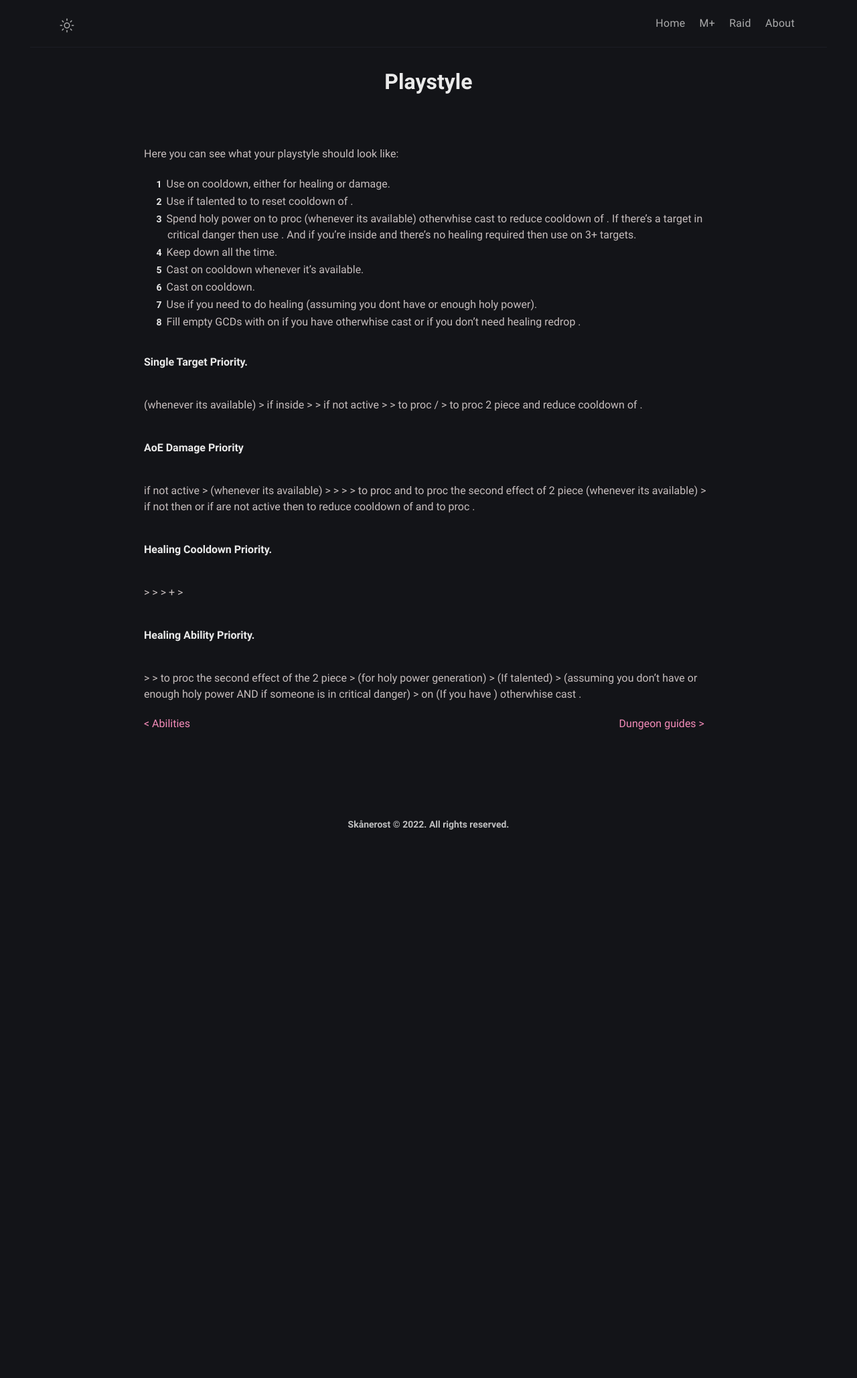
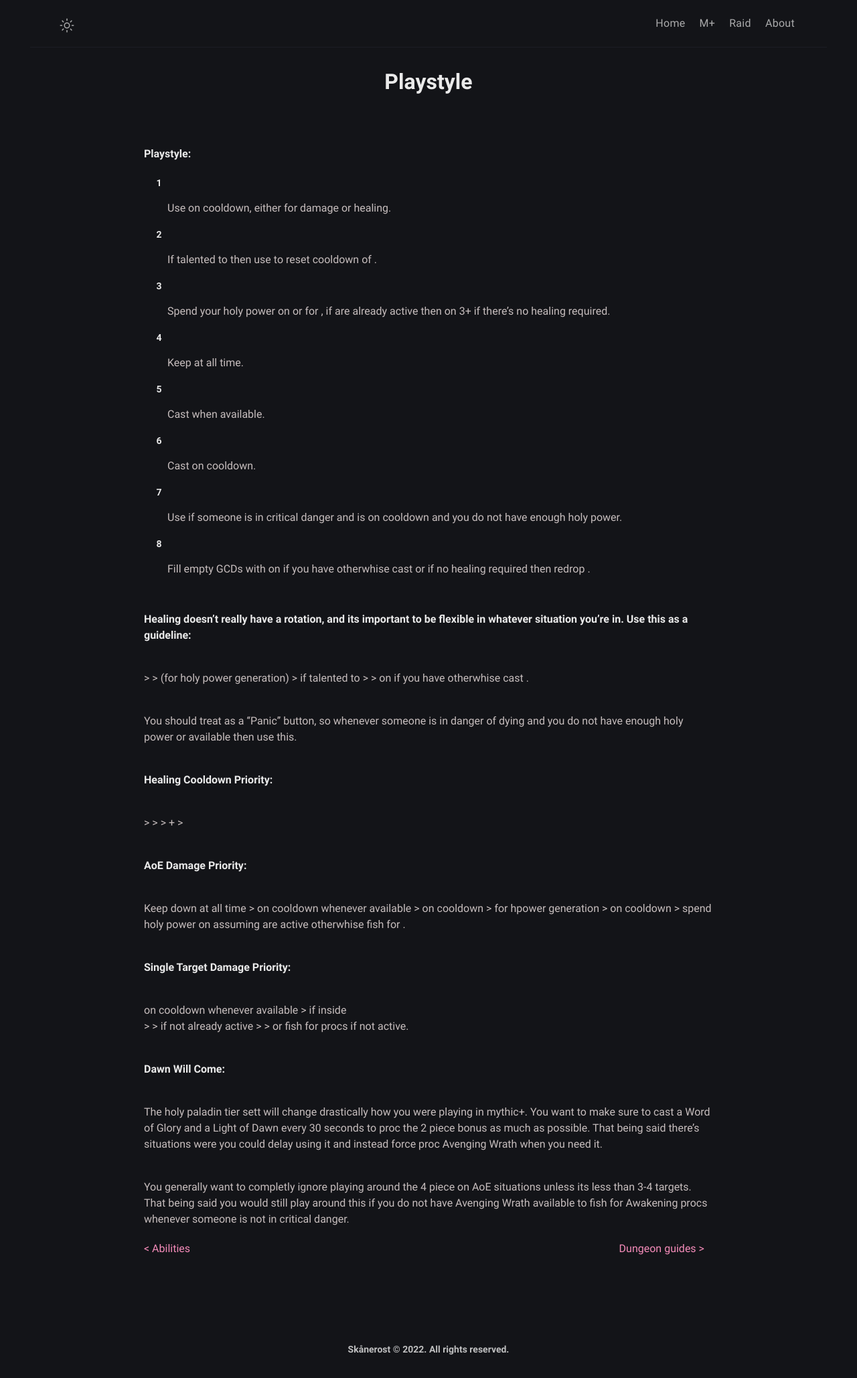
Before and after one commit to BetterThanWowhead/BetterThanWowhead.github.io, a Jekyll site: the page built from pages/M+/playstyle.md, in a window 1280 px wide. Shown: the whole page at 67% size. Built offline with Jekyll 4.4.1, drawn with Linux system fonts in a browser that asks for light colours; a script that is not in the unit is left out.

Commit message:
Update playstyle.md

```diff
--- a/pages/M+/playstyle.md
+++ b/pages/M+/playstyle.md
@@ -4,75 +4,91 @@ permalink: /M+/playstyle
 layout: page
 ---
 
-Here you can see what your playstyle should look like:
+**Playstyle:**
 
-1. Use <a href="https://www.wowhead.com/spell=20473/holy-shock" data-wowhead="spell=20473"></a> on cooldown, either for healing or damage.
-2. Use <a href="https://www.wowhead.com/spell=293895/crusader-strike" data-wowhead="spell=293895"></a> if talented to
-   <a href="https://www.wowhead.com/spell=196926/crusaders-might" data-wowhead="spell=196926"></a> to reset cooldown of
-   <a href="https://www.wowhead.com/spell=20473/holy-shock" data-wowhead="spell=20473"></a>.
-3. Spend holy power on <a href="https://www.wowhead.com/spell=85673/word-of-glory" data-wowhead="spell=85673"></a> to proc
-   <a href="https://ptr.wowhead.com/spell=364468/dawn-will-come" data-wowhead="spell=364468"></a> (whenever its available) otherwhise cast
-   <a href="https://www.wowhead.com/spell=85222/light-of-dawn" data-wowhead="spell=85222"></a> to reduce cooldown of
-   <a href="https://www.wowhead.com/spell=66011/avenging-wrath" data-wowhead="spell=85222"></a>. If there's a target in critical danger then use
-   <a href="https://www.wowhead.com/spell=85673/word-of-glory" data-wowhead="spell=85673"></a>. And if you're inside
-   <a href="https://www.wowhead.com/spell=66011/avenging-wrath" data-wowhead="spell=85222"></a> and there's no healing required then use
-   <a href="https://www.wowhead.com/spell=53600/shield-of-the-righteous" data-wowhead="spell=53600"></a> on 3+ targets.
-4. Keep <a href="https://www.wowhead.com/spell=26573/consecration" data-wowhead="spell=26573"></a> down all the time.
-5. Cast <a href="https://www.wowhead.com/spell=24275/hammer-of-wrath" data-wowhead="spell=24275"></a> on cooldown whenever it's available.
+1. Use <a href="https://www.wowhead.com/spell=20473/holy-shock" data-wowhead="spell=20473"></a> on cooldown, either for damage or healing.
+
+2. If talented to <a href="https://www.wowhead.com/spell=196926/crusaders-might" data-wowhead="spell=196926"></a> then use <a href="https://www.wowhead.com/spell=293895/crusader-strike" data-wowhead="spell=293895"></a> to reset cooldown of <a href="https://www.wowhead.com/spell=20473/holy-shock" data-wowhead="spell=20473"></a>.
+
+3. Spend your holy power on <a href="https://www.wowhead.com/spell=85673/word-of-glory" data-wowhead="spell=85673"></a> or <a href="https://www.wowhead.com/spell=85222/light-of-dawn" data-wowhead="spell=85222"></a> for <a href="https://www.wowhead.com/spell=248033/awakening" data-wowhead="spell=248033"></a>, if <a href="https://www.wowhead.com/spell=66011/avenging-wrath" data-wowhead="spell=66011"></a> are already active then <a href="https://www.wowhead.com/spell=53600/shield-of-the-righteous" data-wowhead="spell=53600"></a> on 3+ if there's no healing required.
+
+4. Keep <a href="https://www.wowhead.com/spell=26573/consecration" data-wowhead="spell=26573"></a> at all time.
+
+5. Cast <a href="https://www.wowhead.com/spell=24275/hammer-of-wrath" data-wowhead="spell=24275"></a> when available.
+
 6. Cast <a href="https://www.wowhead.com/spell=20271/judgment" data-wowhead="spell=20271"></a> on cooldown.
-7. Use <a href="https://www.wowhead.com/spell=183998/light-of-the-martyr" data-wowhead="spell=183998"></a> if you need to do healing (assuming you dont have <a href="https://www.wowhead.com/spell=20473/holy-shock" data-wowhead="spell=20473"></a> or enough holy power).
-8. Fill empty GCDs with
-   <a href="https://www.wowhead.com/spell=82326/holy-light" data-wowhead="spell=82326"></a> on
-   <a href="https://www.wowhead.com/spell=53563/beacon-of-light" data-wowhead="spell=53563"></a> if you have
-   <a href="https://www.wowhead.com/spell=53576/infusion-of-light" data-wowhead="spell=53576"></a> otherwhise cast
-   <a href="https://www.wowhead.com/spell=19750/flash-of-light" data-wowhead="spell=19750"></a> or if you don't need healing redrop
-   <a href="https://www.wowhead.com/spell=26573/consecration" data-wowhead="spell=26573"></a>.
 
-**Single Target Priority.**
+7. Use <a href="https://www.wowhead.com/spell=183998/light-of-the-martyr" data-wowhead="spell=183998"></a> if someone is in critical danger and <a href="https://www.wowhead.com/spell=20473/holy-shock" data-wowhead="spell=20473"></a> is on cooldown and you do not have enough holy power.
 
-<a href="https://www.wowhead.com/spell=24275/hammer-of-wrath" data-wowhead="spell=24275"></a> (whenever its available)
-\> <a href="https://www.wowhead.com/spell=20271/judgment" data-wowhead="spell=20271"></a> if inside <a href="https://www.wowhead.com/spell=66011/avenging-wrath" data-wowhead="spell=66011"></a>
-\> <a href="https://www.wowhead.com/spell=20473/holy-shock" data-wowhead="spell=20473"></a>
-\> <a href="https://www.wowhead.com/spell=26573/consecration" data-wowhead="spell=26573"></a> if not active
-\> <a href="https://www.wowhead.com/spell=293895/crusader-strike" data-wowhead="spell=293895"></a>
-\> <a href="https://www.wowhead.com/spell=85673/word-of-glory" data-wowhead="spell=85673"></a> to proc
-<a href="https://ptr.wowhead.com/spell=364468/dawn-will-come" data-wowhead="spell=364468"></a>/<a href="https://www.wowhead.com/spell=248033/awakening" data-wowhead="spell=248033"></a> > <a href="https://www.wowhead.com/spell=85222/light-of-dawn" data-wowhead="spell=85222"></a> to proc 2 piece and reduce cooldown of <a href="https://www.wowhead.com/spell=66011/avenging-wrath" data-wowhead="spell=66011"></a>.
+8. Fill empty GCDs with <a href="https://www.wowhead.com/spell=82326/holy-light" data-wowhead="spell=82326"></a> on <a href="https://www.wowhead.com/spell=53563/beacon-of-light" data-wowhead="spell=53563"></a> if you have <a href="https://www.wowhead.com/spell=53576/infusion-of-light" data-wowhead="spell=53576"></a> otherwhise cast <a href="https://www.wowhead.com/spell=19750/flash-of-light" data-wowhead="spell=19750"></a> or if no healing required then redrop <a href="https://www.wowhead.com/spell=26573/consecration" data-wowhead="spell=26573"></a>.
 
-**AoE Damage Priority**
+**Healing doesn't really have a rotation, and its important to be flexible in whatever situation you're in. Use this as a guideline:**
 
-<a href="https://www.wowhead.com/spell=26573/consecration" data-wowhead="spell=26573"></a> if not active
-\>
-<a href="https://www.wowhead.com/spell=24275/hammer-of-wrath"></a>
-(whenever its available)
-\>
 <a href="https://www.wowhead.com/spell=20473/holy-shock" data-wowhead="spell=20473"></a>
-\>
-<a href="https://www.wowhead.com/spell=293895/crusader-strike" data-wowhead="spell=293895"></a>
-\>
-<a href="https://www.wowhead.com/spell=20271/judgment" data-wowhead="spell=20271"></a>
-\>
-<a href="https://www.wowhead.com/spell=85673/word-of-glory" data-wowhead="spell=85673"></a> to proc
-<a href="https://ptr.wowhead.com/spell=364468/dawn-will-come" data-wowhead="spell=364468"></a> and <a href="https://www.wowhead.com/spell=85222/light-of-dawn" data-wowhead="spell=85222"></a> to proc the second effect of 2 piece (whenever its available) > if not then <a href="https://www.wowhead.com/spell=53600/shield-of-the-righteous" data-wowhead="spell=53600"></a> or if <a href="https://www.wowhead.com/spell=66011/avenging-wrath" data-wowhead="spell=66011"></a> are not active then <a href="https://www.wowhead.com/spell=85222/light-of-dawn" data-wowhead="spell=85222"></a> to reduce cooldown of <a href="https://www.wowhead.com/spell=66011/avenging-wrath" data-wowhead="spell=66011"></a> and to proc <a href="https://www.wowhead.com/spell=248033/awakening" data-wowhead="spell=248033"></a>.
+\> <a href="https://www.wowhead.com/spell=85673/word-of-glory" data-wowhead="spell=85673"></a>
+\> <a href="https://www.wowhead.com/spell=293895/crusader-strike" data-wowhead="spell=293895"></a> (for holy power generation)
+\> <a href="https://www.wowhead.com/spell=20271/judgment" data-wowhead="spell=20271"></a> if talented to <a href="https://www.wowhead.com/spell=183778/judgment-of-light" data-wowhead="spell=183778"></a>
+\> <a href="https://www.wowhead.com/spell=183998/light-of-the-martyr" data-wowhead="spell=183998"></a>
+\> <a href="https://www.wowhead.com/spell=82326/holy-light" data-wowhead="spell=82326"></a> on
+<a href="https://www.wowhead.com/spell=53563/beacon-of-light" data-wowhead="spell=53563"></a> if you have <a href="https://www.wowhead.com/spell=53576/infusion-of-light" data-wowhead="spell=53576"></a> otherwhise cast <a href="https://www.wowhead.com/spell=19750/flash-of-light" data-wowhead="spell=19750"></a>.
 
-**Healing Cooldown Priority.**
+You should treat <a href="https://www.wowhead.com/spell=183998/light-of-the-martyr" data-wowhead="spell=183998"></a> as a ''Panic'' button, so whenever someone is in danger of dying and you do not have enough holy power or <a href="https://www.wowhead.com/spell=20473/holy-shock" data-wowhead="spell=20473"></a> available then use this.
+
+**Healing Cooldown Priority:**
 
 <a href="https://www.wowhead.com/spell=66011/avenging-wrath" data-wowhead="spell=66011"></a>
 \>
 <a href="https://www.wowhead.com/spell=105809/holy-avenger" data-wowhead="spell=105809"></a>
 \>
 <a href="https://www.wowhead.com/spell=317929/aura-mastery" data-wowhead="spell=317929"></a>
-\> <a href="https://www.wowhead.com/spell=642/divine-shield" data-wowhead="spell=642"></a> + <a href="https://www.wowhead.com/spell=6940/blessing-of-sacrifice" data-wowhead="spell=6940"></a>
-\> <a href="https://www.wowhead.com/spell=633/lay-on-hands" data-wowhead="spell=633"></a>
+\>
+<a href="https://www.wowhead.com/spell=642/divine-shield" data-wowhead="spell=642"></a> + <a href="https://www.wowhead.com/spell=6940/blessing-of-sacrifice" data-wowhead="spell=6940"></a>
+\>
+<a href="https://www.wowhead.com/spell=633/lay-on-hands" data-wowhead="spell=633"></a>
 
-**Healing Ability Priority.**
+**AoE Damage Priority:**
 
+Keep <a href="https://www.wowhead.com/spell=26573/consecration" data-wowhead="spell=26573"></a> down at all time
+\>
+<a href="https://www.wowhead.com/spell=24275/hammer-of-wrath" data-wowhead="spell=24275"></a> on cooldown whenever available
+\>
+<a href="https://www.wowhead.com/spell=20473/holy-shock" data-wowhead="spell=20473"></a> on cooldown
+\>
+<a href="https://www.wowhead.com/spell=293895/crusader-strike" data-wowhead="spell=293895"></a> for hpower generation
+\>
+<a href="https://www.wowhead.com/spell=20271/judgment" data-wowhead="spell=20271"></a> on cooldown
+\>
+spend holy power on <a href="https://www.wowhead.com/spell=53600/shield-of-the-righteous" data-wowhead="spell=53600"></a> assuming <a href="https://www.wowhead.com/spell=66011/avenging-wrath" data-wowhead="spell=66011"></a> are active otherwhise fish for <a href="https://www.wowhead.com/spell=248033/awakening" data-wowhead="spell=248033"></a>.
+
+**Single Target Damage Priority:**
+
+<a href="https://www.wowhead.com/spell=24275/hammer-of-wrath" data-wowhead="spell=24275"></a> on cooldown whenever available
+\>
+<a href="https://www.wowhead.com/spell=20271/judgment" data-wowhead="spell=20271"></a> if inside
+<a href="https://www.wowhead.com/spell=66011/avenging-wrath" data-wowhead="spell=66011"></a>
+\>
 <a href="https://www.wowhead.com/spell=20473/holy-shock" data-wowhead="spell=20473"></a>
-\> <a href="https://www.wowhead.com/spell=85673/word-of-glory" data-wowhead="spell=85673"></a>
-\> <a href="https://www.wowhead.com/spell=85222/light-of-dawn" data-wowhead="spell=85222"></a> to proc the second effect of the 2 piece <a href="https://ptr.wowhead.com/spell=364468/dawn-will-come" data-wowhead="spell=364468"></a>
-\> <a href="https://www.wowhead.com/spell=283637/crusader-strike" data-wowhead="spell=283637"></a> (for holy power generation)
-\> <a href="https://www.wowhead.com/spell=20271/judgment" data-wowhead="spell=20271"></a> (If <a href="https://www.wowhead.com/spell=183778/judgment-of-light" data-wowhead="spell=183778"></a> talented)
-\> <a href="https://www.wowhead.com/spell=183998/light-of-the-martyr" data-wowhead="spell=183998"></a> (assuming you don’t have <a href="https://www.wowhead.com/spell=20473/holy-shock" data-wowhead="spell=20473"></a> or enough holy power AND if someone is in critical danger)
-\> <a href="https://www.wowhead.com/spell=82326/holy-light" data-wowhead="spell=82326"></a> on <a href="https://www.wowhead.com/spell=53563/beacon-of-light" data-wowhead="spell=53563"></a> (If you have <a href="https://www.wowhead.com/spell=53576/infusion-of-light" data-wowhead="spell=53576"></a>) otherwhise cast <a href="https://www.wowhead.com/spell=19750/flash-of-light" data-wowhead="spell=19750"></a>.
+\>
+<a href="https://www.wowhead.com/spell=26573/consecration" data-wowhead="spell=26573"></a> if not already active
+\>
+<a href="https://www.wowhead.com/spell=293895/crusader-strike" data-wowhead="spell=293895"></a>
+\>
+<a href="https://www.wowhead.com/spell=53600/shield-of-the-righteous" data-wowhead="spell=53600"></a> or
+fish for <a href="https://www.wowhead.com/spell=248033/awakening" data-wowhead="spell=248033"></a> procs if
+<a href="https://www.wowhead.com/spell=66011/avenging-wrath" data-wowhead="spell=66011"></a> not active.
+
+**Dawn Will Come:**
+
+The holy paladin tier sett will change drastically how you were playing in mythic+. You want to make sure to cast a Word of Glory and a Light of Dawn every 30 seconds to proc the 2 piece bonus as much as possible. That being said there's situations were you could delay using it and instead force proc Avenging Wrath when you need it.
+
+You generally want to completly ignore playing around the 4 piece on AoE situations unless its less than 3-4 targets. That being said you would still play around this if you do not have Avenging Wrath available to fish for Awakening procs whenever someone is not in critical danger.
+
+
+
+
+
+
+
 
 <div>
 <div style="text-align:left;display: inline-block;width: 49%;">
```
